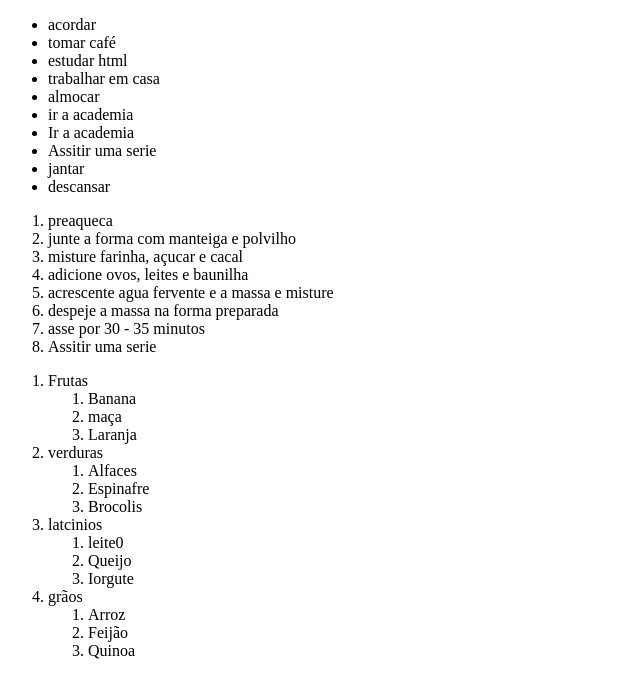
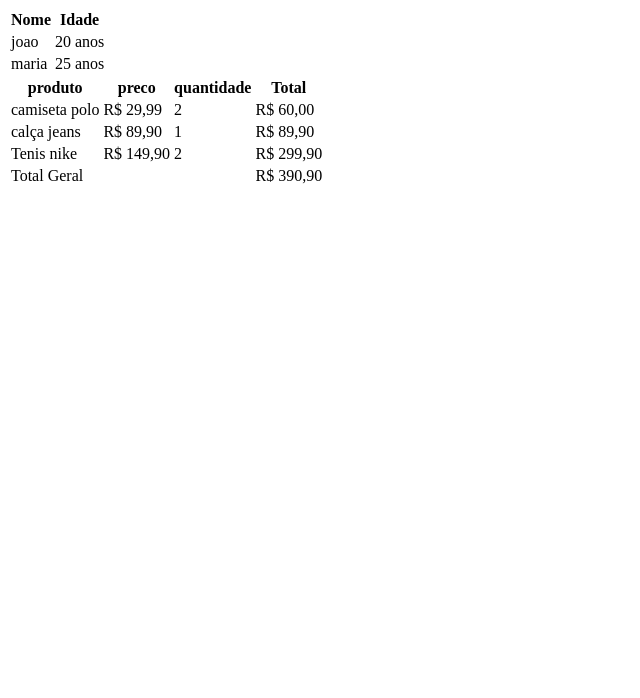
Before and after one commit to guaxi-f/AulasHtmlguairaca, a plain HTML site: page index.html in a window 1280 px wide. Shown: the whole page, without its empty margins (0-640 px from the left). Drawn offline with Linux system fonts and the light colour scheme.

Commit message:
Feat:aula tabela

```diff
--- a/index.html
+++ b/index.html
@@ -2,64 +2,54 @@
 <html>
     <head>
         <meta charset="UTF-8">
-        <title>aula3 </title>
+        <title>Aula tabela</title>
     </head>
     <body>
-        <ul>
-            <li>acordar</li>
-            <li>tomar café</li>
-            <li>estudar html</li>
-            <li>trabalhar em casa</li>
-            <li>almocar</li>
-            <li>ir a academia</li>
-            <li>Ir a academia</li>
-            <li>Assitir uma serie</li>
-            <li>jantar</li>
-            <li>descansar</li>
+       <!--Exemplo tabela-->
+       <table>
+        <tr>
+            <th>Nome</th>
+            <th>Idade</th>
+        </tr>
+        <tr>
+            <td>joao</td>
+            <td>20 anos</td>
+        </tr>
+        <tr>
+            <td>maria</td>
+            <td>25 anos</td>
+        </tr>
+       </table>
 
-        </ul>
-     <ol>
-         <li>preaqueca</li>
-         <li>junte a forma com manteiga e polvilho</li>
-         <li>misture farinha, açucar e cacal</li>
-         <li>adicione ovos, leites e baunilha</li>
-         <li>acrescente agua fervente e a massa e misture</li>
-         <li>despeje a massa na forma preparada</li>
-         <li>asse por 30 - 35 minutos</li>
-         <li>Assitir uma serie</li>
-
-        </ol>
-
-     <ol>
-        <li>Frutas
-            <ol>
-                <li>Banana</li>
-                <li>maça</li>
-                <li>Laranja</li>
-            </ol>
-        </li>
-        <li>verduras
-            <ol>
-                <li>Alfaces</li>
-                <li>Espinafre</li>
-                <li>Brocolis</li>
-            </ol>
-        </li>
-        <li>latcinios
-            <ol>
-                <li>leite0</li>
-                <li>Queijo</li>
-                <li>Iorgute</li>
-            </ol>
-        </li>
-        <li>grãos
-            <ol>
-                <li>Arroz</li>
-                <li>Feijão</li>
-                <li>Quinoa</li>
-            </ol>
-        </li>
-
-     </ol>
+       <table>
+           <tr>
+             <th>produto</th>
+             <th>preco</th>
+             <th>quantidade</th>
+             <th>Total</th>
+           </tr>
+           <tr>
+            <td>camiseta polo</td>
+            <td>R$ 29,99</td>
+            <td>2</td>
+            <td>R$ 60,00</td>
+           </tr>
+           <tr>
+            <td>calça jeans</td>
+            <td>R$ 89,90</td>
+            <td>1</td>
+            <td>R$ 89,90</td>
+           </tr>
+           <tr>
+            <td>Tenis nike </td>
+            <td>R$ 149,90</td>
+            <td>2</td>
+            <td>R$ 299,90</td>
+           </tr>
+           <tr>
+            <td colspan="3">Total Geral</td>
+            <td>R$ 390,90</td>
+           </tr>
+       </table>
     </body>
 </html>
```
